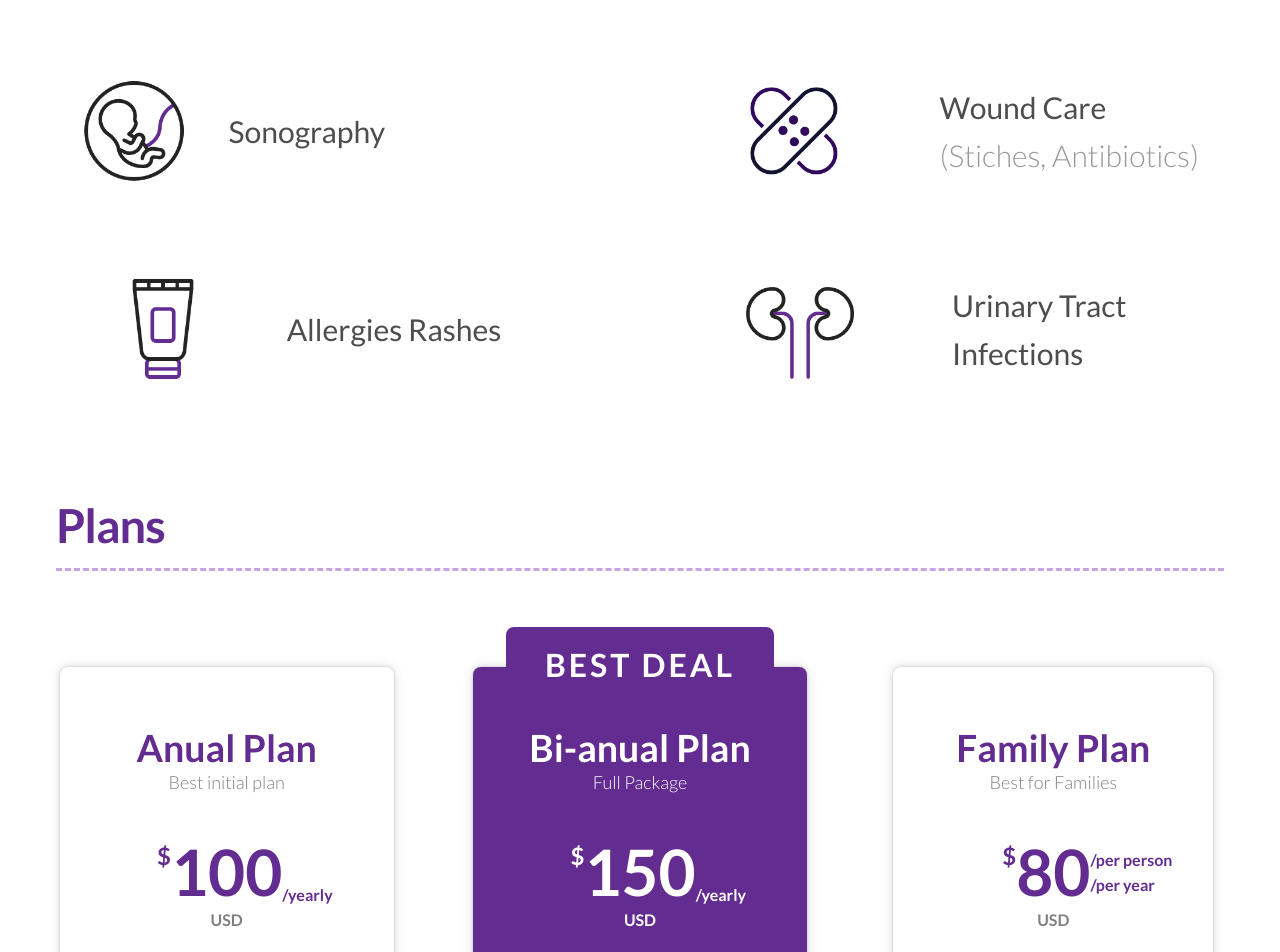
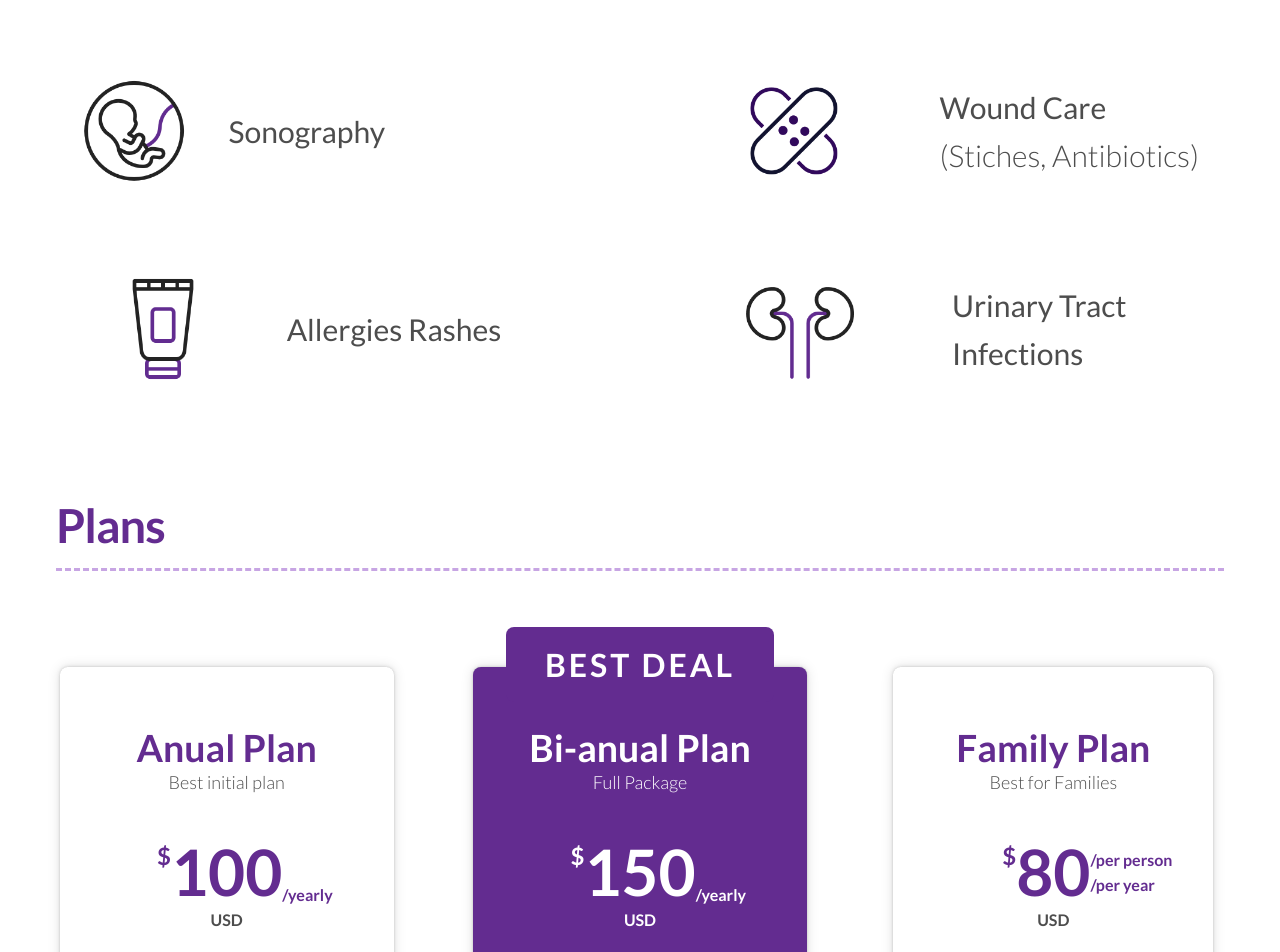
Before and after one commit to Zyruks/Carolina-Gonzales-Melo---House-Calls, a website: page src/index.html in a window 1280 px wide. Shown: the part 4680-5632 px from the top of the page. Drawn offline with nearby package versions, Linux system fonts and the light colour scheme; files that its build step writes are made by us from their sources.

Commit message:
modify text-color for better contrast

```diff
--- a/src/index.html
+++ b/src/index.html
@@ -367,7 +367,7 @@
               />
               <span class="justify-self-flex-start"
                 >Wound Care <br />
-                <span class="fw-300 text-neutral-500"
+                <span class="fw-300 text-neutral-800"
                   >(Stiches, Antibiotics)</span
                 ></span
               >
@@ -402,14 +402,14 @@
           <div class="card">
             <div class="card__title">
               <h3>Anual Plan</h3>
-              <span class="fw-300 text-neutral-600">Best initial plan</span>
+              <span class="fw-300 text-neutral-800">Best initial plan</span>
             </div>
 
             <div class="card__price | text-primary-800">
               <span>$</span>
               <h3>100</h3>
               <span> /yearly </span>
-              <span class="text-neutral-600">USD</span>
+              <span class="text-neutral-800">USD</span>
             </div>
 
             <ul class="card__list | text-primary-800">
@@ -440,7 +440,7 @@
           <div class="card">
             <div class="card__title | fw-700 text-primary-800">
               <h3>Family Plan</h3>
-              <span class="fw-300 text-neutral-600">Best for Families</span>
+              <span class="fw-300 text-neutral-800">Best for Families</span>
             </div>
 
             <div class="card__price | text-primary-800">
@@ -451,7 +451,7 @@
                 /per year
               </span>
 
-              <span class="text-neutral-600">USD</span>
+              <span class="text-neutral-800">USD</span>
             </div>
 
             <ul class="card__list | text-primary-800">
```
